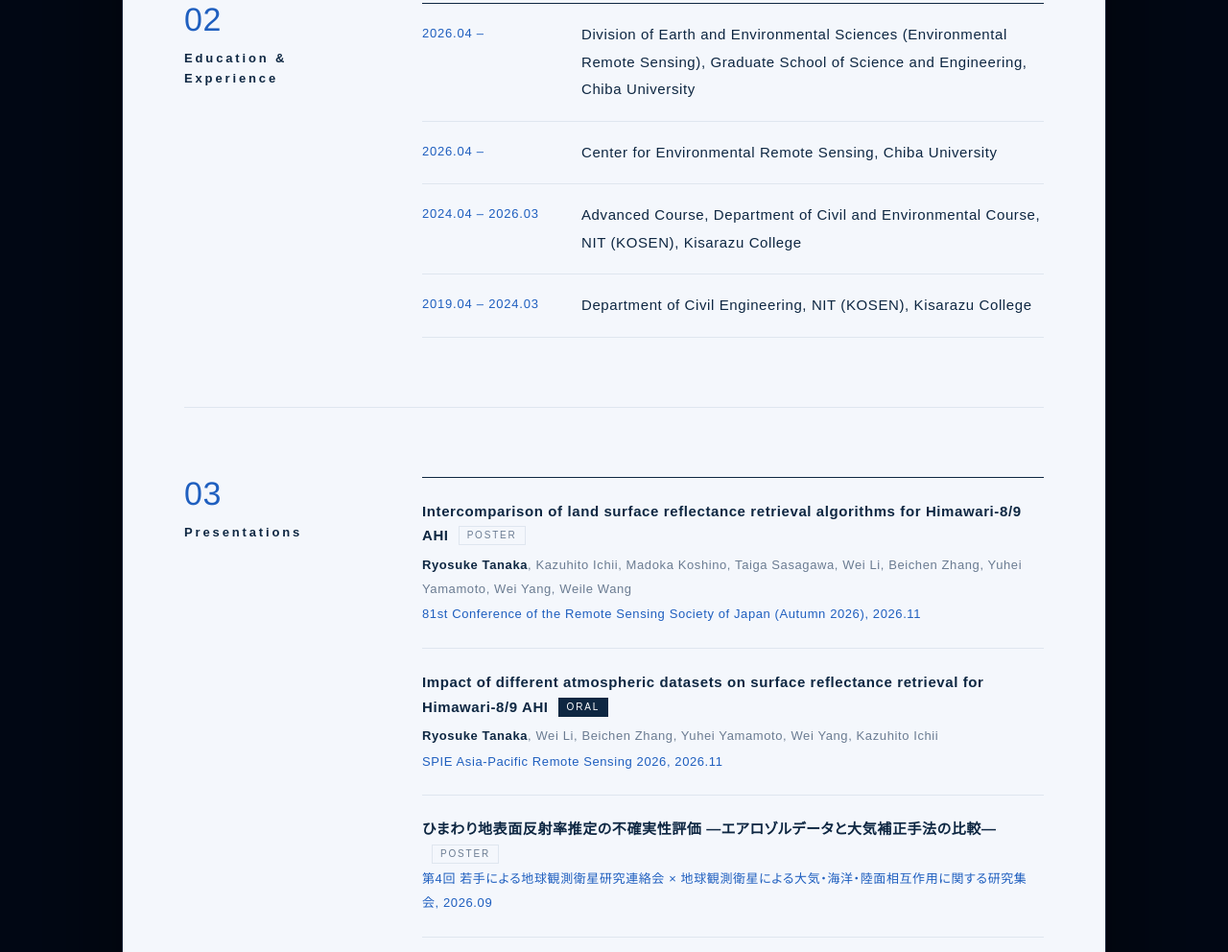
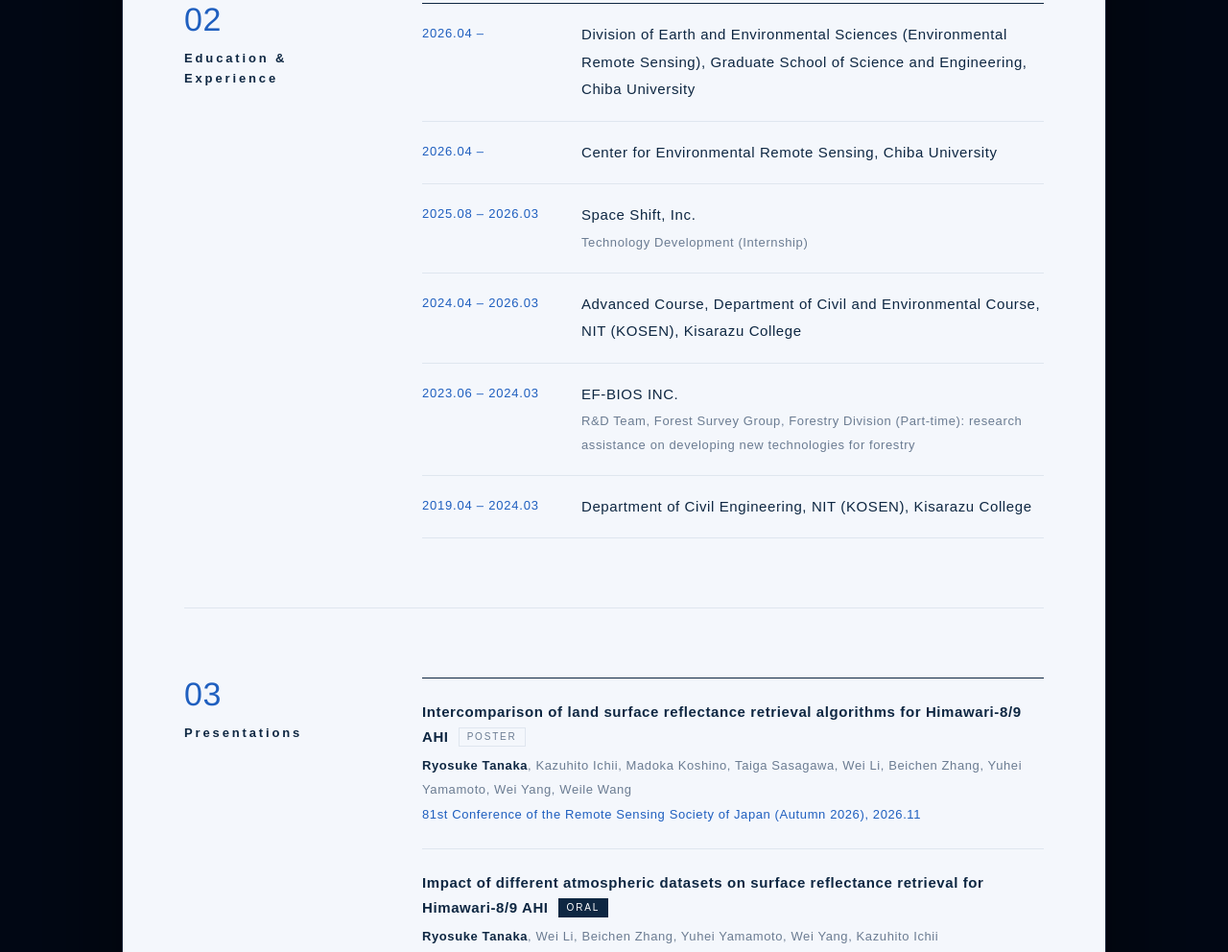
Before and after one commit to rysk-aporia/rysk-aporia.github.io, a plain HTML site: page index.html in a window 1280 px wide. Shown: the part 956-1948 px from the top of the page at 96% size. Drawn offline with Linux system fonts and the light colour scheme.

Commit message:
Add work experience from LinkedIn to timeline
Co-authored-by: ryskremotesensing <79506194+ryskremotesensing@users.noreply.github.com>
Co-Authored-By: Claude Opus 5.5 <noreply@anthropic.com>

```diff
--- a/index.html
+++ b/index.html
@@ -270,6 +270,13 @@
       padding-top: 1px;
     }
 
+    ul.timeline .role {
+      display: block;
+      margin-top: 2px;
+      font-size: 13px;
+      color: var(--muted);
+    }
+
     ul.pubs li {
       padding: 22px 0;
       border-bottom: 1px solid var(--line);
@@ -392,9 +399,19 @@
           <span><span class="ja">千葉大学 環境リモートセンシング研究センター</span><span class="en">Center for Environmental Remote Sensing,
               Chiba University</span></span>
         </li>
+        <li><span class="date">2025.08 – 2026.03</span>
+          <span><span class="ja">株式会社スペースシフト</span><span class="en">Space Shift, Inc.</span><span class="role"><span
+                class="ja">技術開発（インターンシップ）</span><span class="en">Technology Development (Internship)</span></span></span>
+        </li>
         <li><span class="date">2024.04 – 2026.03</span>
           <span><span class="ja">木更津工業高等専門学校 専攻科 環境建設工学専攻</span><span class="en">Advanced Course, Department of Civil
               and Environmental Course, NIT (KOSEN), Kisarazu College</span></span>
+        </li>
+        <li><span class="date">2023.06 – 2024.03</span>
+          <span><span class="ja">株式会社エフバイオス</span><span class="en">EF-BIOS INC.</span><span class="role"><span
+                class="ja">山林事業部 森林調査G R&amp;Dチーム（アルバイト）：林業分野の最新技術開発に関する研究補助</span><span
+                class="en">R&amp;D Team, Forest Survey Group, Forestry Division (Part-time): research assistance on
+                developing new technologies for forestry</span></span></span>
         </li>
         <li><span class="date">2019.04 – 2024.03</span>
           <span><span class="ja">木更津工業高等専門学校 環境都市工学科</span><span class="en">Department of Civil Engineering, NIT
```
